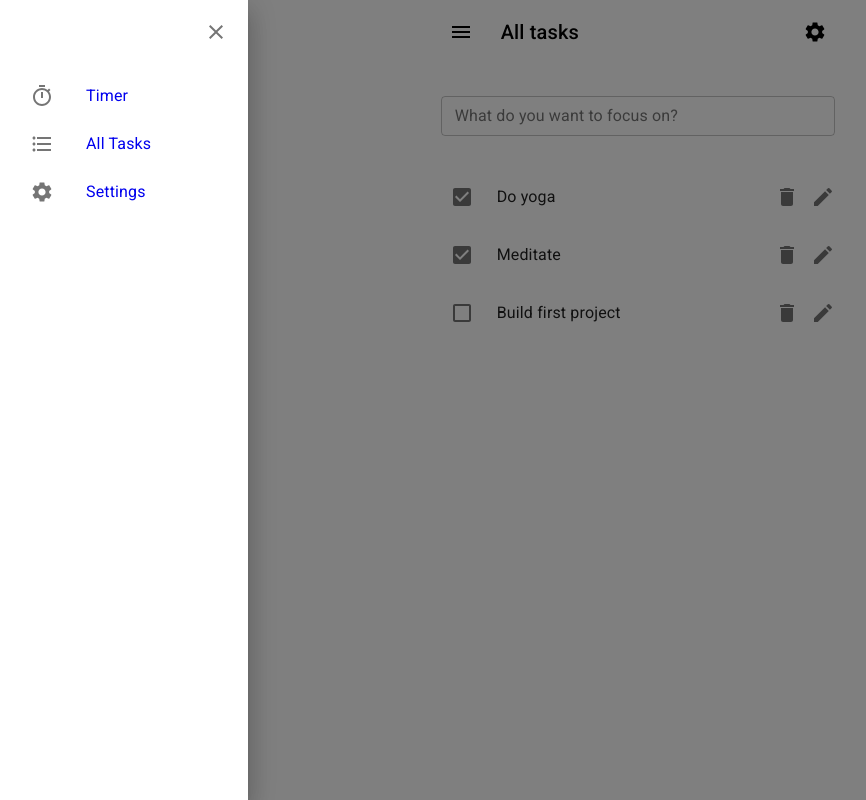
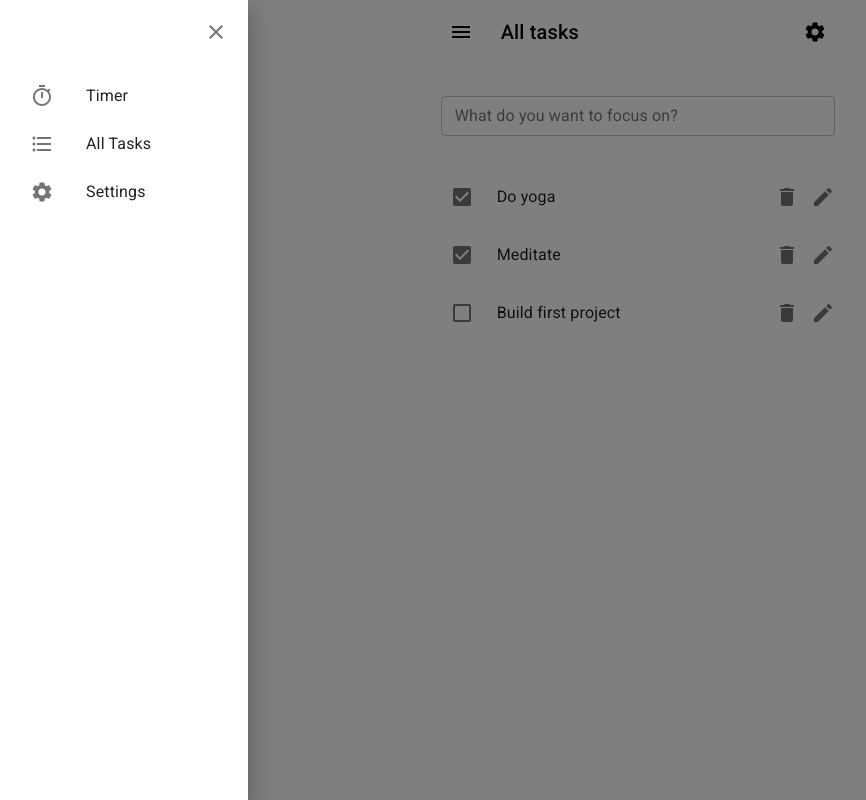
Before and after one commit to ctln12/react-timed-task-tracker, a React (Create React App) app: page /tasks in a window 1280 px wide. Both pictures are taken after a click on the button 462 px from the left and 32 px from the top of the page. Shown: the whole page, without its empty margins (2-868 px from the left). Built offline with nearby package versions, Linux system fonts and the light colour scheme.

Commit message:
Change color of links and add on click event to them

```diff
--- a/src/components/MenuList.js
+++ b/src/components/MenuList.js
@@ -35,6 +35,7 @@ const useStyles = makeStyles((theme) => ({
   },
   menuLink: {
     textDecoration: 'none',
+    color: 'inherit',
   },
   item: {
     padding: theme.spacing(1, 4),
@@ -53,7 +54,12 @@ function MenuList({toggleDrawer}) {
       </div>
       <List>
         {menu.map((item) => (
-          <Link to={item.path} className={classes.menuLink}>
+          <Link
+            key={item.text}
+            to={item.path}
+            onClick={toggleDrawer(false)}
+            className={classes.menuLink}
+          >
             <ListItem button key={item.text} className={classes.item}>
               <ListItemIcon>{item.icon}</ListItemIcon>
               <ListItemText primary={item.text} />
```
